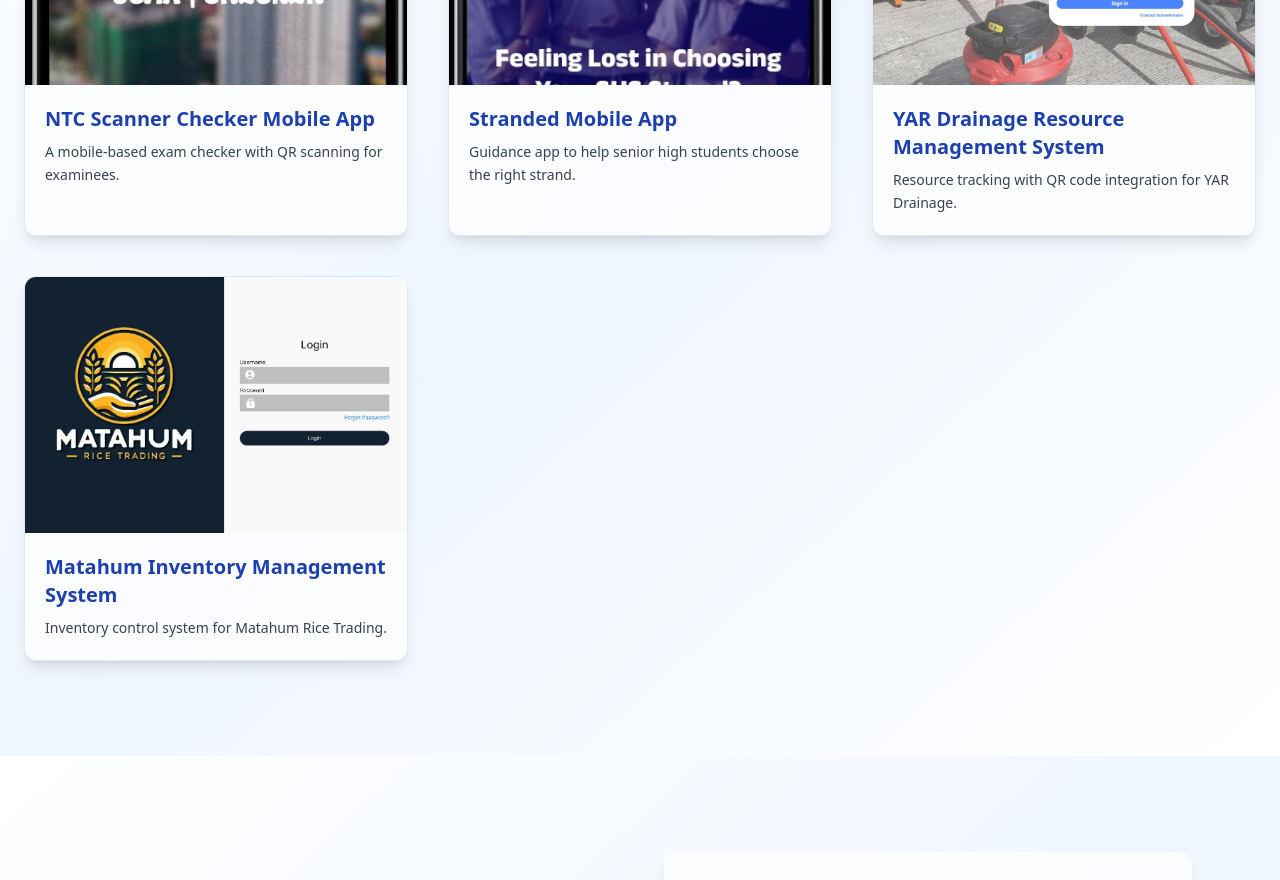
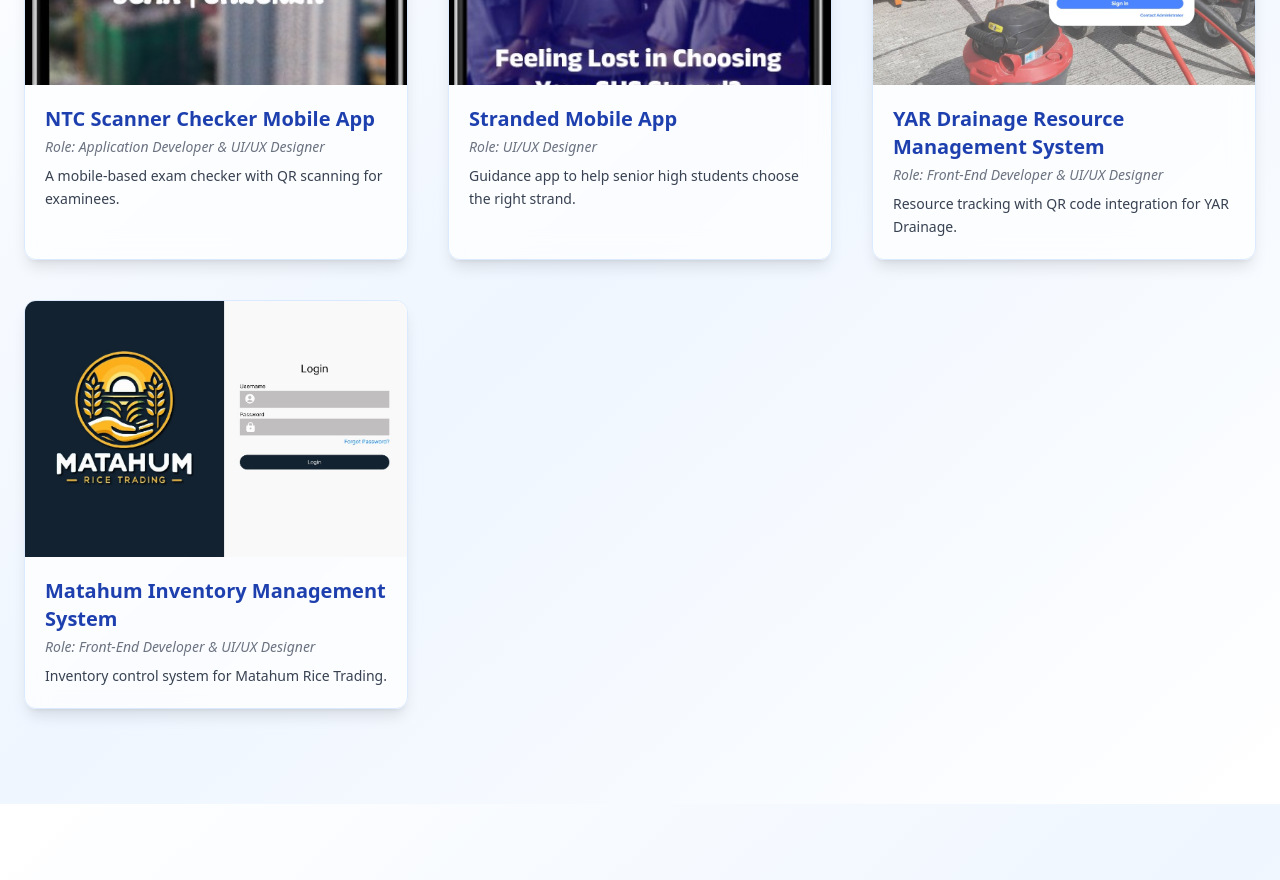
Before and after one commit to JesDC/dc-portfolio, a React (Create React App) app: page / in a window 1280 px wide. Shown: the part 1260-2140 px from the top of the page. Built offline with nearby package versions, Linux system fonts and the light colour scheme.

Commit message:
Update Projects.js

```diff
--- a/src/components/Projects.js
+++ b/src/components/Projects.js
@@ -6,6 +6,7 @@ const projects = [
   {
     title: "NTC Scanner Checker Mobile App",
     description: "A mobile-based exam checker with QR scanning for examinees.",
+    role: "Application Developer & UI/UX Designer",
     imgUrl: require("../assets/ntc.jpg"),
     link: "https://www.figma.com/proto/sNTb3prCWRXtbG19gaDN5s?node-id=0-1&t=9SQBx5X4xOS7fsHf-6",
   },
@@ -13,18 +14,21 @@ const projects = [
     title: "Stranded Mobile App",
     description:
       "Guidance app to help senior high students choose the right strand.",
+    role: "UI/UX Designer",
     imgUrl: require("../assets/stranded.jpg"),
     link: "https://www.figma.com/proto/ANSv58WBpKJW22ihB0IU9e?node-id=0-1&t=9SQBx5X4xOS7fsHf-6",
   },
   {
     title: "YAR Drainage Resource Management System",
     description: "Resource tracking with QR code integration for YAR Drainage.",
+    role: "Front-End Developer & UI/UX Designer",
     imgUrl: require("../assets/yar.jpg"),
     link: "https://www.figma.com/proto/7BKBuEtgM9CXy5GTGo4otk?node-id=0-1&t=9SQBx5X4xOS7fsHf-6",
   },
   {
     title: "Matahum Inventory Management System",
     description: "Inventory control system for Matahum Rice Trading.",
+    role: "Front-End Developer & UI/UX Designer",
     imgUrl: require("../assets/matahum.jpg"),
     link: "https://www.figma.com/proto/CSmgeR1ZxbWeukKWyHNlkR?node-id=0-1&t=9SQBx5X4xOS7fsHf-6",
   },
@@ -73,9 +77,12 @@ const Projects = () => {
                 </div>
               </div>
               <div className="p-5">
-                <h3 className="text-xl font-bold text-blue-800 mb-2">
+                <h3 className="text-xl font-bold text-blue-800 mb-1">
                   {project.title}
                 </h3>
+                <p className="text-sm text-gray-500 italic mb-2">
+                  Role: {project.role}
+                </p>
                 <p className="text-gray-700 text-sm leading-relaxed">
                   {project.description}
                 </p>
```
